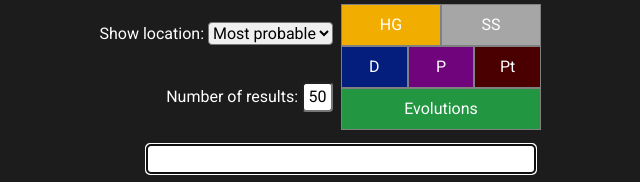
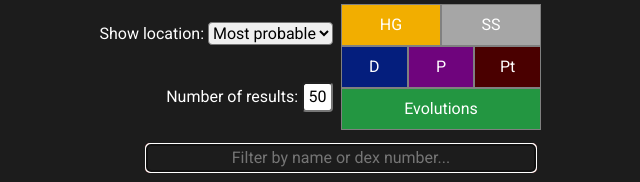
Before and after one commit to jaime0907/HGSSdex, a Django app: page / in a window 1280 px wide. Shown: the part 142-324 px from the top of the page, without its empty margins (299-939 px from the left). Run offline with Django 3.2, Linux system fonts and the light colour scheme; some libraries are stand-ins or nearby versions.

Commit message:
CSS de la searchbox

```diff
--- a/templates/base.html
+++ b/templates/base.html
@@ -80,6 +80,14 @@
 		}
 		#pokename {
 			width:50%;
+			border: 1px solid #991515;
+			box-shadow: 0 0 0 1px #991515;
+			background-color: #1c1c1c;
+			color: #FFF;
+		}
+		#pokename:focus {
+			border: 1px solid rgb(242, 174, 0);
+
 		}
 		#main {
 			grid-area: main;
--- a/templates/hgss/main.html
+++ b/templates/hgss/main.html
@@ -72,7 +72,7 @@
 		</div>
 
 		<div id="searchbox">
-			<input id="pokename" name="pokename" type="text"autofocus onkeyup="getPoke()">
+			<input id="pokename" name="pokename" type="text" placeholder="Filter by name or dex number..." autofocus onkeyup="getPoke()">
 		</div>
 
 		<div id="main">
```
